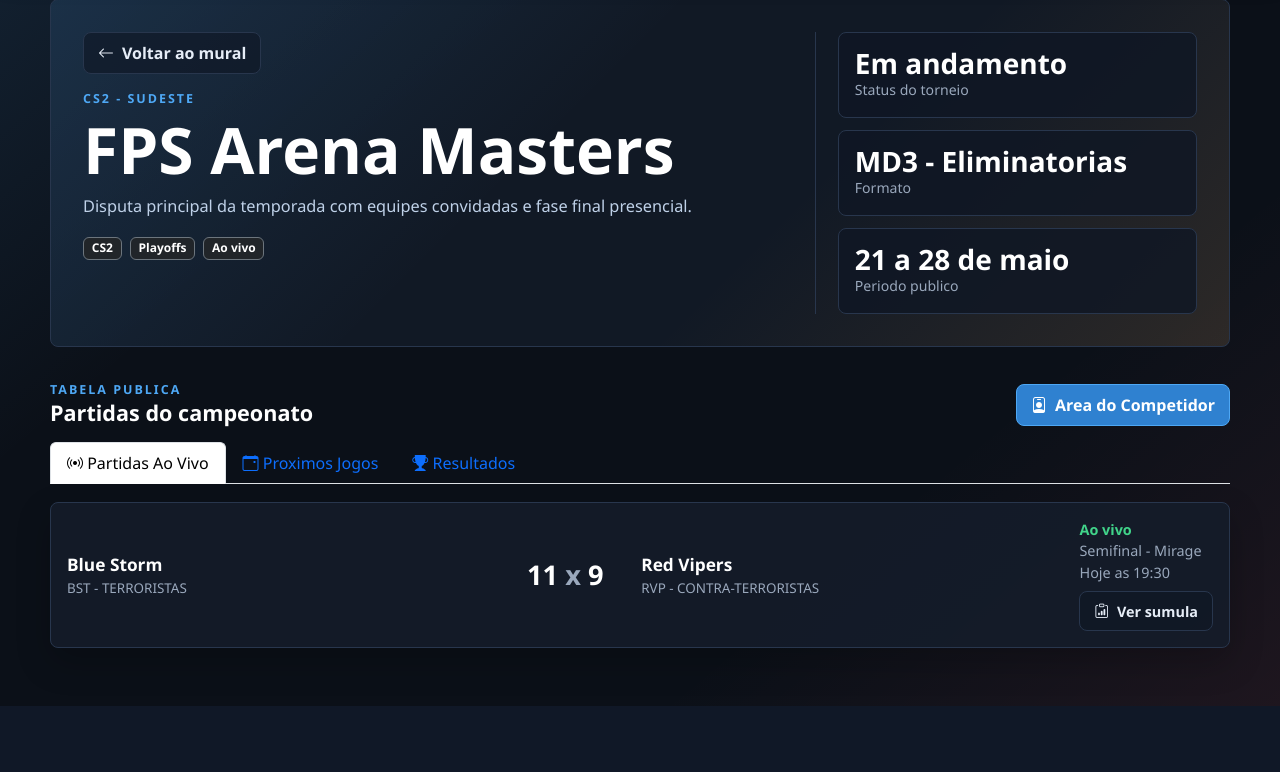
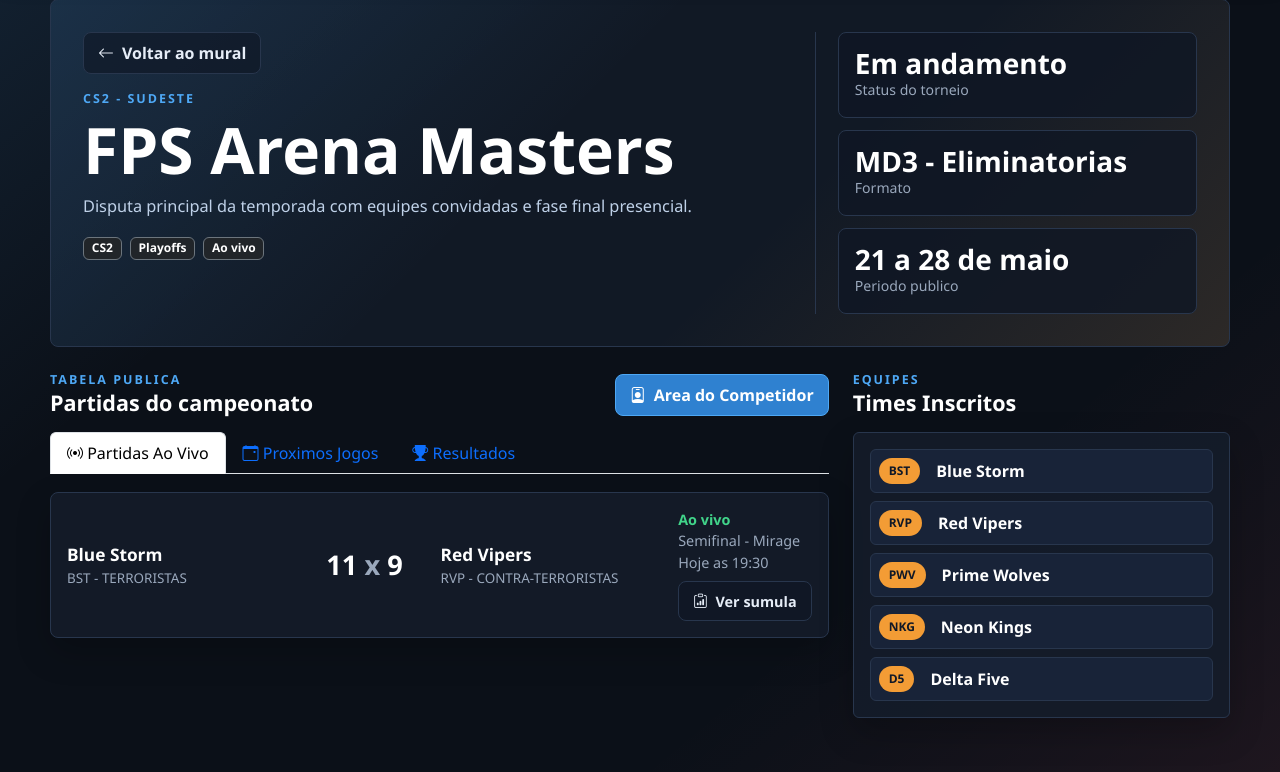
Before and after one commit to Jntgirardi/ControllerArena, a Flask app: page /campeonato/1 in a window 1280 px wide. Shown: the part 94-866 px from the top of the page. Before the commit the page ends 800 px from the top, so only its background shows below. Run offline with Flask 3, Linux system fonts and the light colour scheme.

Commit message:
feat: adicionar painel de times inscritos nos detalhes do campeonato

```diff
--- a/app/interfaces/web/routes.py
+++ b/app/interfaces/web/routes.py
@@ -260,9 +260,23 @@ def register_routes(app, services):
         if not campeonato:
             abort(404)
         partidas = campeonato["partidas"]
+
+        times_seen = set()
+        times_inscritos = []
+        for p in partidas:
+            for side in ("time_a", "time_b"):
+                team_data = p.get(side)
+                if team_data and team_data.get("nome"):
+                    nome = team_data["nome"]
+                    tag = team_data.get("tag", "TBD")
+                    if nome not in times_seen:
+                        times_seen.add(nome)
+                        times_inscritos.append({"nome": nome, "tag": tag})
+
         return render_template(
             "detalhes_campeonato.html",
             campeonato=campeonato,
+            times_inscritos=times_inscritos,
             partidas_ao_vivo=[p for p in partidas if p["status"] == "ao_vivo"],
             proximos_jogos=[p for p in partidas if p["status"] == "agendado"],
             resultados=[p for p in partidas if p["status"] == "finalizado"],
--- a/templates/detalhes_campeonato.html
+++ b/templates/detalhes_campeonato.html
@@ -31,8 +31,10 @@
   </aside>
 </section>
 
-<section class="mt-4" aria-labelledby="partidasTitle">
-  <div class="section-title">
+<div class="row mt-4">
+  <div class="col-lg-8">
+    <section aria-labelledby="partidasTitle">
+      <div class="section-title mt-0">
         <div>
           <div class="eyebrow">Tabela publica</div>
           <h2 id="partidasTitle">Partidas do campeonato</h2>
@@ -98,4 +100,29 @@
         </div>
       </div>
     </section>
+  </div>
+
+  <div class="col-lg-4 mt-4 mt-lg-0">
+    <section aria-labelledby="timesTitle">
+      <div class="section-title mt-0">
+        <div>
+          <div class="eyebrow">Equipes</div>
+          <h2 id="timesTitle">Times Inscritos</h2>
+        </div>
+      </div>
+      <div class="card p-3" style="background: rgba(20,29,43,.86); border: 1px solid var(--border); box-shadow: 0 14px 34px rgba(0,0,0,.22);">
+        <div class="d-flex flex-column gap-2">
+          {% for t in times_inscritos %}
+          <div class="d-flex align-items-center gap-3 p-2 rounded" style="background: var(--bg-card-hd); border: 1px solid var(--border); transition: transform .16s ease, border-color .16s ease;">
+            <span class="badge-game {{ 'cs2' if campeonato.jogo == 'CS2' else 'valorant' }}">{{ t.tag }}</span>
+            <span class="fw-bold" style="color: #fff;">{{ t.nome }}</span>
+          </div>
+          {% else %}
+          <div class="empty-state">Nenhum time inscrito.</div>
+          {% endfor %}
+        </div>
+      </div>
+    </section>
+  </div>
+</div>
 {% endblock %}
```
Also changed, not shown: tests/test_app_bootstrap.py (+4 -0 lines). Lines whose indentation alone changed are shown as unchanged.
